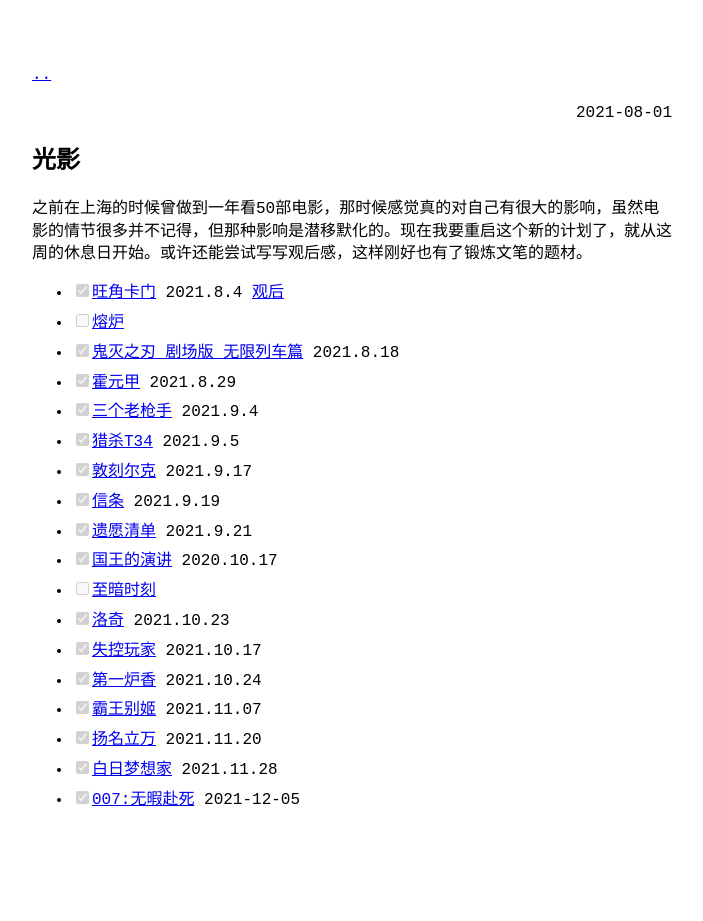
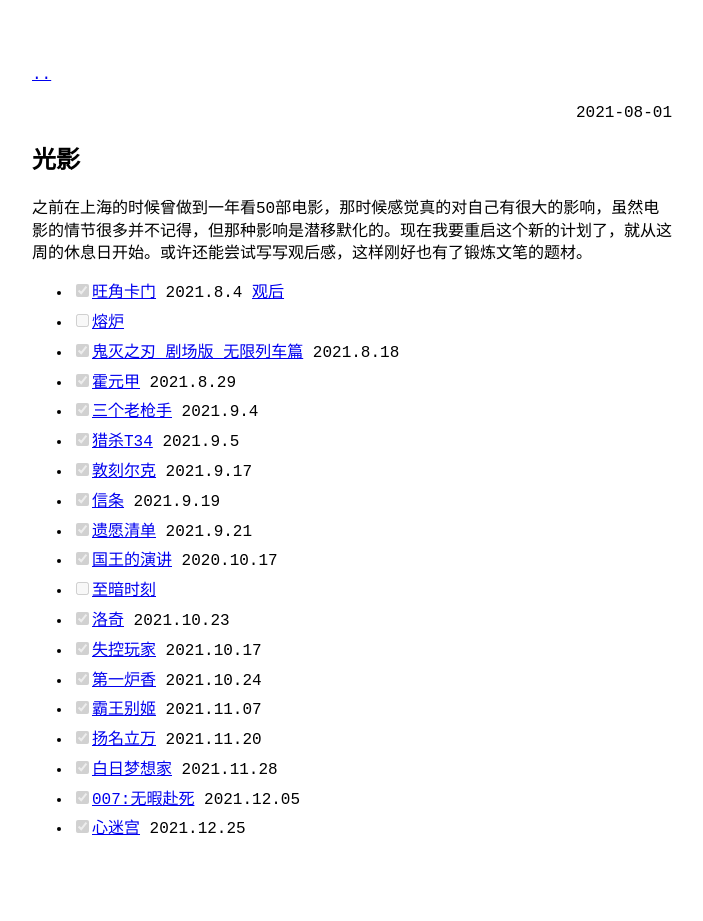
Before and after one commit to lccccc1024/lccccc1024.github.io, a Jekyll site: the page built from _posts/2021-08-01-光影.md, in a window 1280 px wide. Shown: the whole page, without its empty margins (288-991 px from the left). Built offline with Jekyll 4.4.1, drawn with Linux system fonts in a browser that asks for light colours; our own code applies the rules of GitHub Pages for plain Markdown files; before the commit the page ends 900 px from its top, so only the background shows below that.

Commit message:
Update 2021-08-01-光影.md

```diff
--- a/_posts/2021-08-01-光影.md
+++ b/_posts/2021-08-01-光影.md
@@ -17,4 +17,5 @@
 - [x] <a href="https://movie.douban.com/subject/1291546/" target="_blank">霸王别姬</a> 2021.11.07
 - [x] <a href="https://movie.douban.com/subject/35422807/" target="_blank">扬名立万</a> 2021.11.20
 - [x] <a href="https://movie.douban.com/subject/2133323/" target="_blank">白日梦想家</a> 2021.11.28
-- [x] <a href="https://movie.douban.com/subject/20276229/" target="_blank">007:无暇赴死</a> 2021-12-05
+- [x] <a href="https://movie.douban.com/subject/20276229/" target="_blank">007:无暇赴死</a> 2021.12.05
+- [x] <a href="https://movie.douban.com/subject/25917973/" target="_blank">心迷宫</a> 2021.12.25
```
